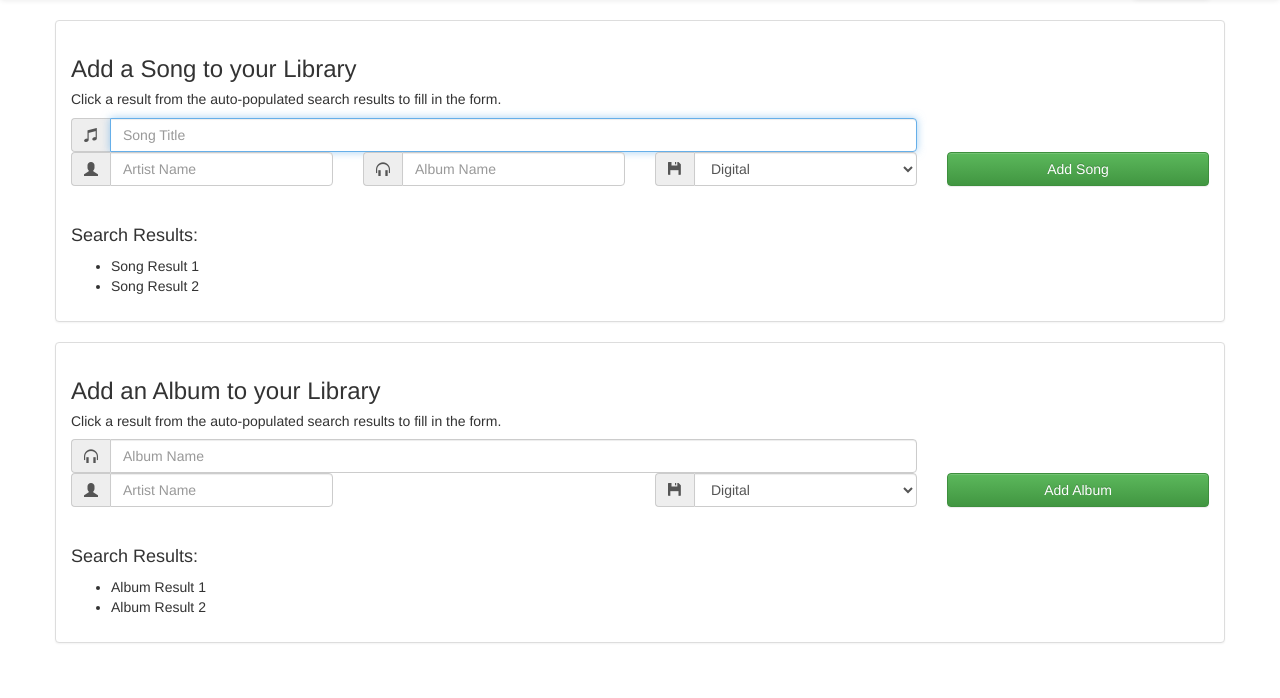
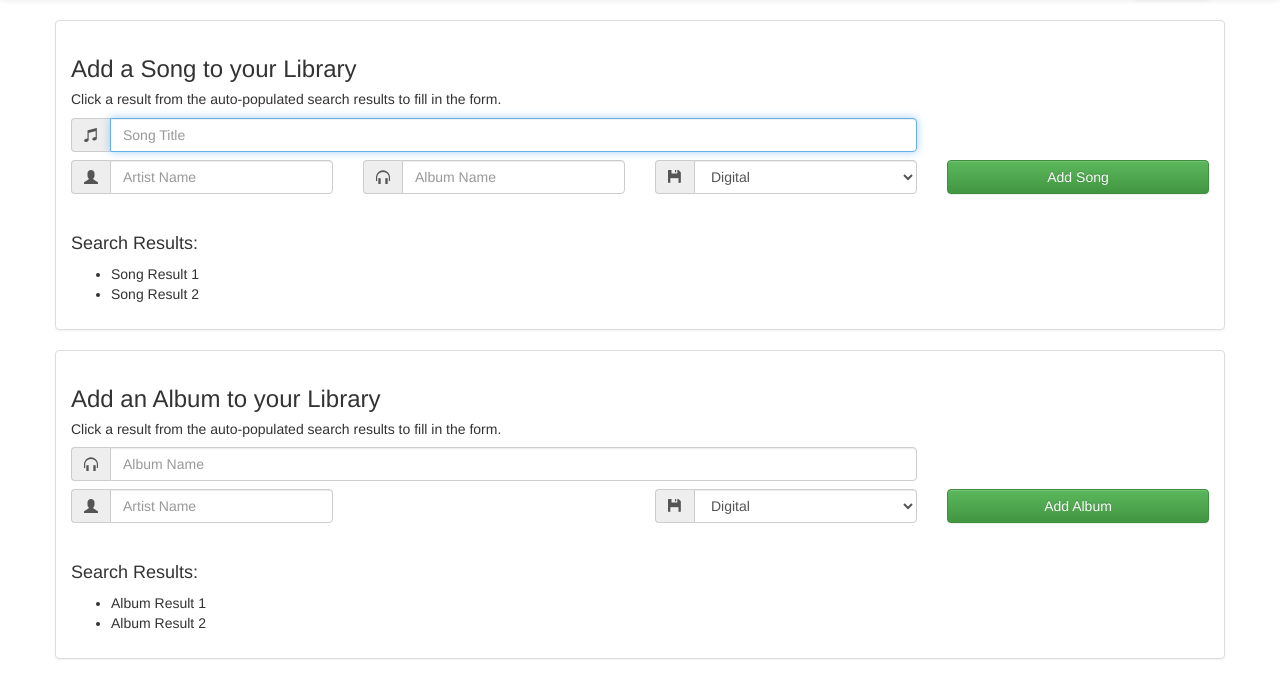
Before and after one commit to Senney/musika, a PHP site: page /add.php in a window 1280 px wide. Shown: the part 52-750 px from the top of the page. Run offline with PHP 8.4, Linux system fonts and the light colour scheme.

Commit message:
Added more includes to common css icnlude.

```diff
--- a/common/common.php
+++ b/common/common.php
@@ -1,8 +1,10 @@
 <?php
 function load_bootstrap_css() {
 echo '
+<link rel="icon" type="image/png" href="favicon.png">
 <link href="libs/bootstrap/css/bootstrap.min.css" rel="stylesheet">
 <link href="libs/bootstrap/css/bootstrap-theme.css" rel="stylesheet">
+<link href="css/musika-common.css" rel="stylesheet">
 <script src="libs/bootstrap/js/bootstrap.min.js"></script>
 ';
 }
@@ -10,6 +12,8 @@ echo '
 define("IMAGE_CACHE_FOLDER", dirname(__FILE__) . "/../cached_images/");
 function cache_image($image_name, $image_url) {
 	$target_loc = IMAGE_CACHE_FOLDER . $image_name;
+	// Create the image folder if it doesn't exist.
+	if (!file_exists(IMAGE_CACHE_FOLDER)) mkdir(IMAGE_CACHE_FOLDER);
 	if (file_exists($target_loc)) return;
 
 	$contents = file_get_contents($image_url);
```
